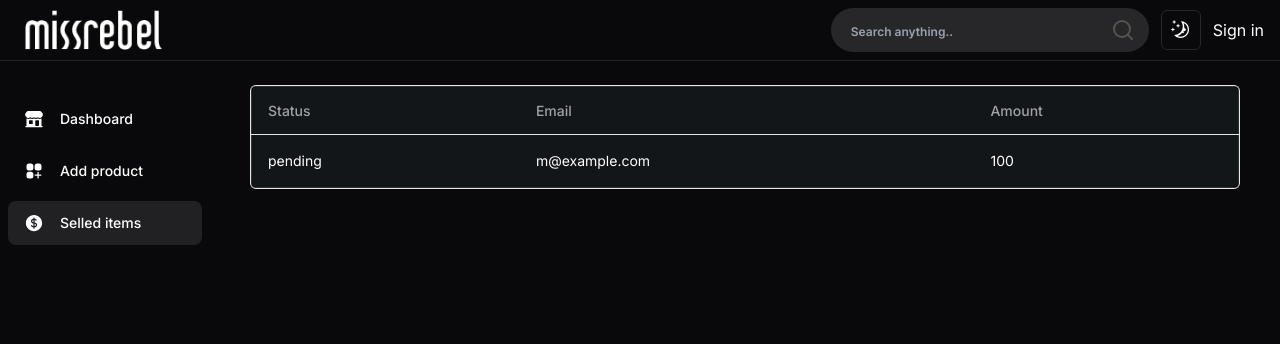
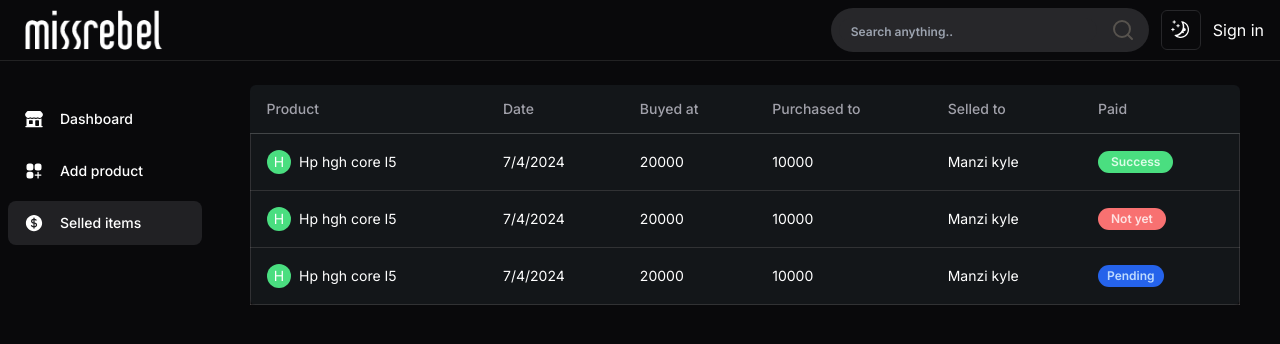
Before and after one commit to manishimwe1/fashion-app, a Next.js app: page /selled-lists in a window 1280 px wide. Shown: the top 344 px of the page. Built offline with nearby package versions, Linux system fonts and the light colour scheme; no server answers.

Commit message:
emplemented dataTable

```diff
--- a/app/(dashboard)/selled-lists/page.tsx
+++ b/app/(dashboard)/selled-lists/page.tsx
@@ -7,9 +7,30 @@ async function getData(): Promise<Payment[]> {
 	return [
 		{
 			id: "728ed52f",
-			amount: 100,
-			status: "pending",
-			email: "m@example.com",
+			product: "Hp hgh core I5",
+			paid: "success",
+			date: new Date().toLocaleDateString(),
+			buyed: 20000,
+			purchased: 10000,
+			selled: "Manzi kyle",
+		},
+		{
+			id: "728ed52f",
+			product: "Hp hgh core I5",
+			paid: "not yet",
+			date: new Date().toLocaleDateString(),
+			buyed: 20000,
+			purchased: 10000,
+			selled: "Manzi kyle",
+		},
+		{
+			id: "728ed52f",
+			product: "Hp hgh core I5",
+			paid: "pending",
+			date: new Date().toLocaleDateString(),
+			buyed: 20000,
+			purchased: 10000,
+			selled: "Manzi kyle",
 		},
 		// ...
 	];
--- a/components/columns.tsx
+++ b/components/columns.tsx
@@ -1,27 +1,79 @@
 "use client";
 
 import { ColumnDef } from "@tanstack/react-table";
+import { Badge } from "./ui/badge";
+import { ReactNode } from "react";
 
 // This type is used to define the shape of our data.
 // You can use a Zod schema here if you want.
 export type Payment = {
 	id: string;
-	amount: number;
-	status: "pending" | "processing" | "success" | "failed";
-	email: string;
+	product: string;
+	paid: "pending" | "not yet" | "success";
+	purchased: number;
+	buyed: number;
+	date: string;
+	selled: string;
 };
 
 export const columns: ColumnDef<Payment>[] = [
 	{
-		accessorKey: "status",
-		header: "Status",
+		accessorKey: "product",
+		header: "Product",
+		cell({ row }) {
+			const product: ReactNode =
+				row.getValue("product");
+
+			return (
+				<div className='flex items-center gap-2'>
+					<div className='bg-green-400 rounded-full h-6 w-6 flex items-center justify-center '>
+						H
+					</div>
+					<p>{product}</p>
+				</div>
+			);
+		},
 	},
 	{
-		accessorKey: "email",
-		header: "Email",
+		accessorKey: "date",
+		header: "Date",
 	},
 	{
-		accessorKey: "amount",
-		header: "Amount",
+		accessorKey: "buyed",
+		header: "Buyed at",
+	},
+	{
+		accessorKey: "purchased",
+		header: "Purchased to",
+	},
+	{
+		accessorKey: "selled",
+		header: "Selled to",
+	},
+	{
+		accessorKey: "paid",
+		header: "Paid",
+		cell({ row }) {
+			const status = row.getValue("paid");
+			if (status === "pending") {
+				return (
+					<Badge className='bg-blue-600 cursor-pointer hover:bg-blue-700 text-blue-200 px-2'>
+						Pending
+					</Badge>
+				);
+			} else if (status === "not yet") {
+				return (
+					<Badge className='bg-red-400 cursor-pointer hover:bg-red-700 text-red-100 px-3'>
+						Not yet
+					</Badge>
+				);
+			} else if (status === "success") {
+				return (
+					<Badge className='bg-green-400 cursor-pointer hover:bg-green-700 text-green-100 px-3'>
+						Success
+					</Badge>
+				);
+			}
+		},
 	},
 ];
--- a/components/dataTable.tsx
+++ b/components/dataTable.tsx
@@ -32,13 +32,15 @@ export function DataTable<TData, TValue>({
 	});
 
 	return (
-		<div className='rounded-md border'>
-			<Table className='border border-stone-300/20 bg-dark-2 rounded-lg'>
-				<TableHeader className='border border-stone-400/20'>
+		<div className=''>
+			<Table className=' bg-dark-2 rounded-md'>
+				<TableHeader className={""}>
 					{table
 						.getHeaderGroups()
 						.map((headerGroup) => (
-							<TableRow key={headerGroup.id}>
+							<TableRow
+								key={headerGroup.id}
+								className=' border-white/20 rounded-md'>
 								{headerGroup.headers.map(
 									(header) => {
 										return (
@@ -62,13 +64,13 @@ export function DataTable<TData, TValue>({
 							</TableRow>
 						))}
 				</TableHeader>
-				<TableBody className='border border-stone-400/20'>
+				<TableBody className='border border-stone-400/20 rounded-md'>
 					{table.getRowModel().rows?.length ? (
 						table
 							.getRowModel()
 							.rows.map((row) => (
 								<TableRow
-									className=' border border-stone-400/20'
+									className=' border border-stone-400/20 rounded-md'
 									key={row.id}
 									data-state={
 										row.getIsSelected() &&
@@ -80,7 +82,8 @@ export function DataTable<TData, TValue>({
 											<TableCell
 												key={
 													cell.id
-												}>
+												}
+												className='rounded-md'>
 												{flexRender(
 													cell
 														.column
```
